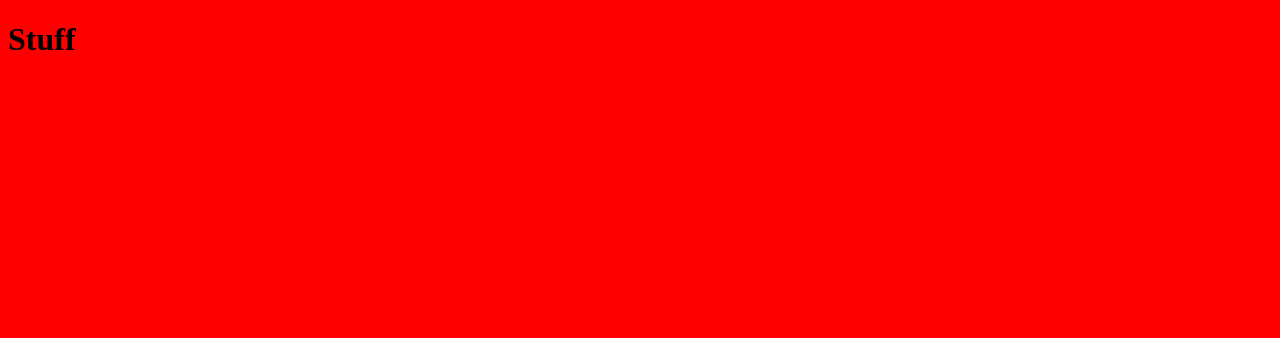
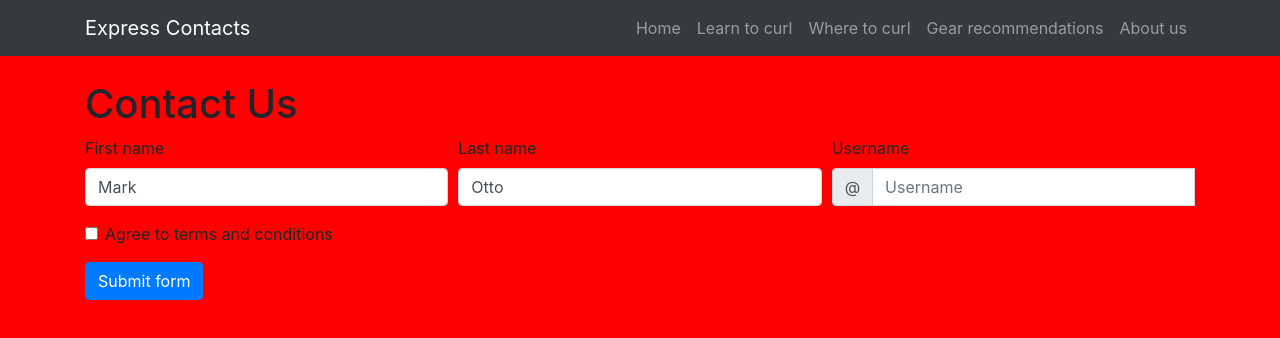
Before and after one commit to brentmwarren/UX-collabothon, a website: page views/index.html in a window 1280 px wide. Drawn offline with nearby package versions, Linux system fonts and the light colour scheme.

Commit message:
fixing index

```diff
--- a/views/index.html
+++ b/views/index.html
@@ -4,19 +4,102 @@
   <meta charset="UTF-8">
   <meta name="viewport" content="width=device-width, initial-scale=1.0">
   <meta http-equiv="X-UA-Compatible" content="ie=edge">
-    <title>Document</title>
-    <!-- Main Style -->
+  <!-- Bootstrap CSS -->
+  <link rel="stylesheet" href="https://stackpath.bootstrapcdn.com/bootstrap/4.3.1/css/bootstrap.min.css" integrity="sha384-ggOyR0iXCbMQv3Xipma34MD+dH/1fQ784/j6cY/iJTQUOhcWr7x9JvoRxT2MZw1T" crossorigin="anonymous">
+  <!-- Main CSS -->
   <link rel="stylesheet" href="/styles/main.css">
   <!-- Main JS -->
   <script defer src="/scripts/app.js"></script>
-
-    <!-- add ../public to make it work on the way besides localhost -->
-
+  <title>Express Contacts | Contact Us</title>
 </head>
 <body>
-    <h1>Stuff</h1>
-    <footer>
+  <!-- START NAV -->
+  <nav class="navbar navbar-expand-md navbar-dark bg-dark">
+    <div class="container">
+      <a class="navbar-brand" href="/">Express Contacts</a>
+      <button class="navbar-toggler" type="button" data-toggle="collapse" data-target="#navbarsExample04" aria-controls="navbarsExample04" aria-expanded="false" aria-label="Toggle navigation">
+        <span class="navbar-toggler-icon"></span>
+      </button>
 
-    </footer>
+      <div class="collapse navbar-collapse" id="navbarsExample04">
+        <ul class="navbar-nav ml-auto">
+          <li class="nav-item">
+            <a class="nav-link" href="/">Home</a>
+          </li>
+          <li class="nav-item">
+            <a class="nav-link" href="/contacts">Learn to curl</a>
+          </li>
+          <li class="nav-item">
+            <a class="nav-link" href="/contacts/new">Where to curl</a>
+          </li>
+          <li class="nav-item">
+            <a class="nav-link" href="/about-us">Gear recommendations</a>
+          </li>
+          <li class="nav-item">
+            <a class="nav-link" href="/contact-us">About us</a>
+          </li>
+        </ul>
+      </div>
+    </div>
+  </nav>
+  <!-- END NAV -->
+
+  <!-- Main -->
+  <main class="container mt-4">
+    <h1>Contact Us</h1>
+
+    <form class="needs-validation" novalidate>
+      <div class="form-row">
+        <div class="col-md-4 mb-3">
+          <label for="validationCustom01">First name</label>
+          <input type="text" class="form-control" id="validationCustom01" placeholder="First name" value="Mark" required>
+          <div class="valid-feedback">
+            Looks good!
+          </div>
+        </div>
+        <div class="col-md-4 mb-3">
+          <label for="validationCustom02">Last name</label>
+          <input type="text" class="form-control" id="validationCustom02" placeholder="Last name" value="Otto" required>
+          <div class="valid-feedback">
+            Looks good!
+          </div>
+        </div>
+        <div class="col-md-4 mb-3">
+          <label for="validationCustomUsername">Username</label>
+          <div class="input-group">
+            <div class="input-group-prepend">
+              <span class="input-group-text" id="inputGroupPrepend">@</span>
+            </div>
+            <input type="text" class="form-control" id="validationCustomUsername" placeholder="Username" aria-describedby="inputGroupPrepend" required>
+            <div class="invalid-feedback">
+              Please choose a username.
+            </div>
+          </div>
+        </div>
+      </div>
+      <div class="form-group">
+        <div class="form-check">
+          <input class="form-check-input" type="checkbox" value="" id="invalidCheck" required>
+          <label class="form-check-label" for="invalidCheck">
+            Agree to terms and conditions
+          </label>
+          <div class="invalid-feedback">
+            You must agree before submitting.
+          </div>
+        </div>
+      </div>
+      <button class="btn btn-primary" type="submit">Submit form</button>
+    </form>
+  </main>
+
+  <!-- Bootstrap JS -->
+  <!-- <script src="https://code.jquery.com/jquery-3.3.1.slim.min.js" integrity="sha384-q8i/X+965DzO0rT7abK41JStQIAqVgRVzpbzo5smXKp4YfRvH+8abtTE1Pi6jizo" crossorigin="anonymous"></!-->
+
+  <!-- jQuery -->
+  <script src="/scripts/jquery-3-4-1.min.js"></script>
+
+  <script src="https://cdnjs.cloudflare.com/ajax/libs/popper.js/1.14.7/umd/popper.min.js" integrity="sha384-UO2eT0CpHqdSJQ6hJty5KVphtPhzWj9WO1clHTMGa3JDZwrnQq4sF86dIHNDz0W1" crossorigin="anonymous"></script>
+
+  <script src="https://stackpath.bootstrapcdn.com/bootstrap/4.3.1/js/bootstrap.min.js" integrity="sha384-JjSmVgyd0p3pXB1rRibZUAYoIIy6OrQ6VrjIEaFf/nJGzIxFDsf4x0xIM+B07jRM" crossorigin="anonymous"></script>
 </body>
 </html>
```
Also changed, not shown: backup.html (+22 -0 lines). Lines whose indentation alone changed are shown as unchanged.
